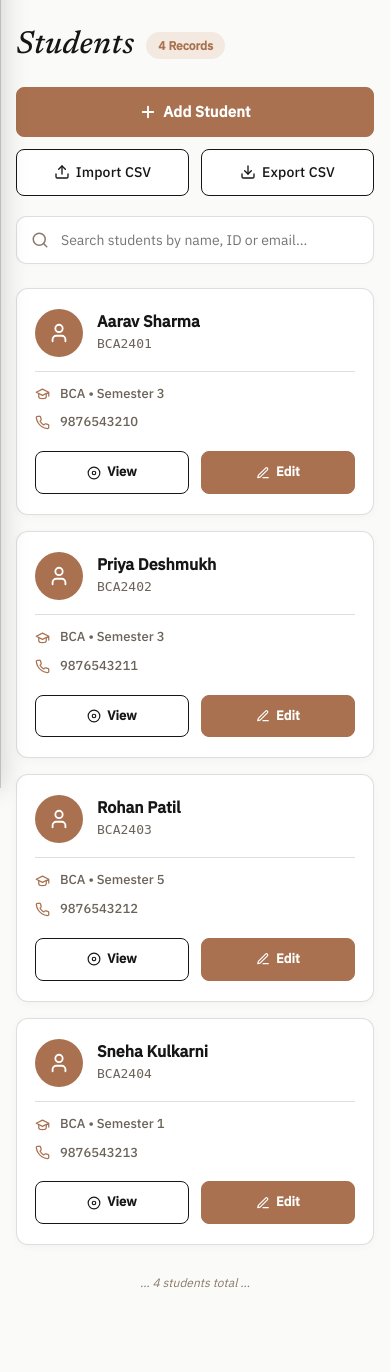
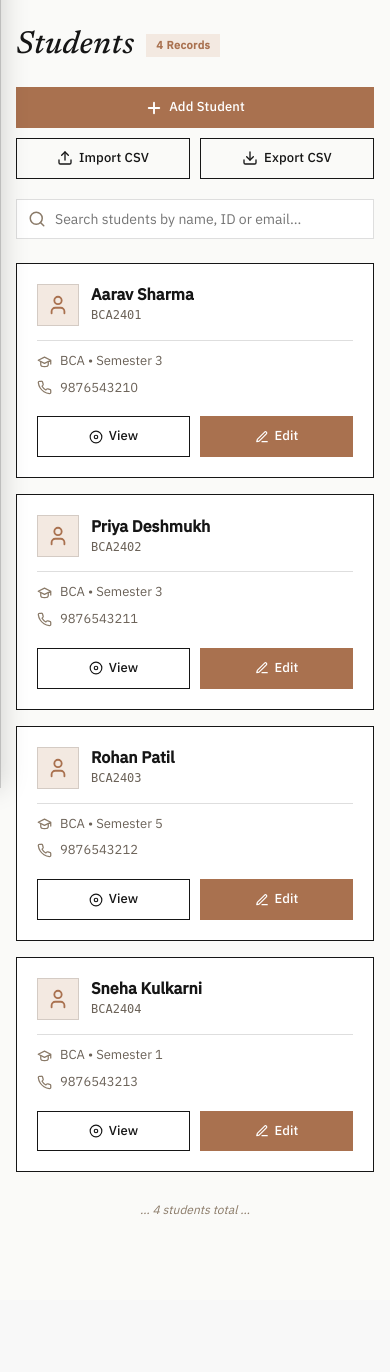
Before and after one commit to sayanawari12/StudentManagement, a Flask app: page /students in a window 390 px wide. Shown: the part 56-1428 px from the top of the page. After the commit the page ends 1271 px from the top, so only its background shows below. Run offline with Flask 3, Linux system fonts and the light colour scheme; the visitor is signed in with stand-in values (Sample User, id 1); data comes from the database, SQL or seed files in the repository; some libraries are stand-ins or nearby versions.

Commit message:
fix: align mobile students page visual design with S1 museum catalog theme

```diff
--- a/static/css/style.css
+++ b/static/css/style.css
@@ -978,7 +978,7 @@ body.drawer-open {
 }
 
 /* ---------------------------------------------------------------------- */
-/* Mobile Students View (Matching S2.png Reference Image)                 */
+/* Mobile Students View (S1 Visual Theme + S2 Content Layout)             */
 /* ---------------------------------------------------------------------- */
 
 .desktop-only {
@@ -1013,51 +1013,43 @@ body.drawer-open {
     font-family: var(--font-heading);
     font-size: 32px;
     font-style: italic;
-    font-weight: 500;
+    font-weight: 400;
     margin: 0;
     color: var(--text-primary);
   }
 
   .badge-record-count {
-    background: var(--accent-soft, #F3E9E1);
-    color: var(--accent, #A9714F);
+    background: var(--accent-soft);
+    color: var(--accent);
     font-family: var(--font-body);
-    font-size: 12px;
+    font-size: 11px;
     font-weight: 600;
-    padding: 4px 12px;
-    border-radius: 20px;
+    padding: 3px 10px;
+    letter-spacing: 0.04em;
+    border-radius: 0px;
   }
 
   .mobile-students-actions {
     display: flex;
     flex-direction: column;
-    gap: 12px;
+    gap: 10px;
     margin-bottom: 20px;
   }
 
   .btn-mobile-primary {
     width: 100%;
     justify-content: center;
-    padding: 12px 20px;
-    font-size: 15px;
-    font-weight: 600;
-    border-radius: 8px;
   }
 
   .mobile-csv-row {
     display: flex;
-    gap: 12px;
+    gap: 10px;
     width: 100%;
   }
 
   .btn-mobile-csv {
     flex: 1;
     justify-content: center;
-    padding: 11px 16px;
-    font-size: 14px;
-    font-weight: 500;
-    border-radius: 8px;
-    background: var(--bg-surface);
   }
 
   .mobile-search-wrap {
@@ -1068,14 +1060,13 @@ body.drawer-open {
 
   .mobile-search-wrap input {
     width: 100%;
-    padding: 14px 16px 14px 44px;
-    border-radius: 10px;
+    padding: 10px 12px 10px 38px;
     border: 1px solid var(--border);
+    border-radius: 0;
     background: var(--bg-surface);
     font-family: var(--font-body);
     font-size: 14px;
     color: var(--text-primary);
-    box-shadow: 0 1px 4px rgba(0,0,0,0.02);
   }
 
   .mobile-search-wrap input:focus {
@@ -1086,7 +1077,7 @@ body.drawer-open {
 
   .mobile-search-wrap svg {
     position: absolute;
-    left: 15px;
+    left: 12px;
     top: 50%;
     transform: translateY(-50%);
     color: var(--text-muted);
@@ -1101,32 +1092,32 @@ body.drawer-open {
   }
 
   .mobile-student-card {
-    background: var(--bg-surface, #ffffff);
-    border: 1px solid var(--border, rgba(22, 22, 22, 0.14));
-    border-radius: 12px;
-    padding: 20px 18px;
+    background: var(--bg-surface);
+    border: 1px solid var(--border-dark);
+    padding: 20px;
     display: flex;
     flex-direction: column;
     gap: 14px;
-    box-shadow: 0 2px 8px rgba(0, 0, 0, 0.03);
+    box-shadow: none;
   }
 
   .mobile-card-header {
     display: flex;
     align-items: center;
-    gap: 14px;
+    gap: 12px;
   }
 
   .mobile-avatar {
-    width: 48px;
-    height: 48px;
-    border-radius: 50%;
-    background: var(--accent, #A9714F);
-    color: #ffffff;
+    width: 42px;
+    height: 42px;
+    border-radius: 0;
+    background: var(--accent-soft);
+    color: var(--accent);
     display: flex;
     align-items: center;
     justify-content: center;
     flex-shrink: 0;
+    border: 1px solid var(--border);
   }
 
   .mobile-card-info {
@@ -1137,54 +1128,50 @@ body.drawer-open {
   .mobile-card-name {
     font-family: var(--font-body);
     font-size: 16px;
-    font-weight: 700;
+    font-weight: 600;
     color: var(--text-primary);
     line-height: 1.25;
   }
 
   .mobile-card-id {
     font-family: monospace;
-    font-size: 13px;
+    font-size: 12px;
     font-weight: 500;
     color: var(--text-secondary);
-    margin-top: 3px;
+    margin-top: 2px;
   }
 
   .mobile-card-body {
     display: flex;
     flex-direction: column;
-    gap: 8px;
-    padding-top: 12px;
-    border-top: 1px solid var(--border, rgba(22, 22, 22, 0.1));
+    gap: 6px;
+    padding-top: 10px;
+    border-top: 1px solid var(--border);
   }
 
   .mobile-card-row {
     display: flex;
     align-items: center;
-    gap: 10px;
+    gap: 8px;
     font-size: 13px;
     color: var(--text-secondary);
-    font-weight: 500;
+    font-weight: 400;
   }
 
   .mobile-card-row svg {
-    color: var(--accent);
+    color: var(--text-muted);
     flex-shrink: 0;
   }
 
   .mobile-card-actions {
     display: flex;
-    gap: 12px;
+    gap: 10px;
     margin-top: 4px;
   }
 
   .mobile-card-btn {
     flex: 1;
     justify-content: center;
-    padding: 10px 16px;
-    font-size: 13px;
-    font-weight: 600;
-    border-radius: 8px;
   }
 
   .mobile-cards-footer {
```
Also changed, not shown: tests/test_exams.py (+13 -0 lines).
